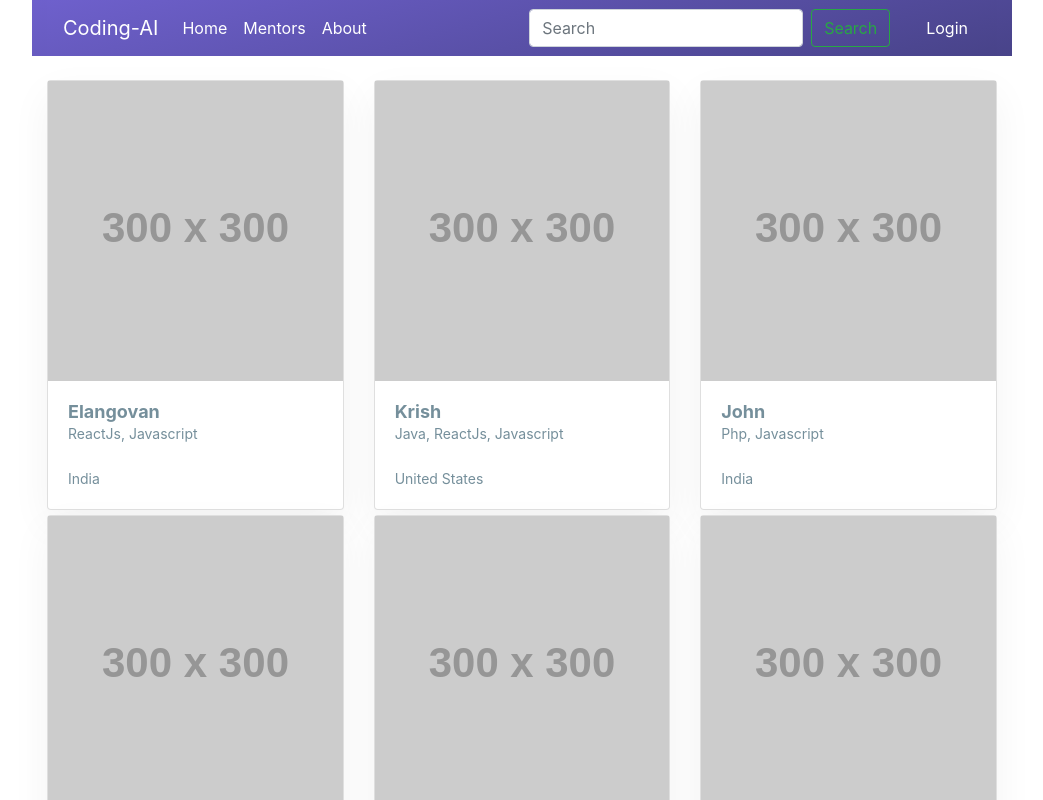
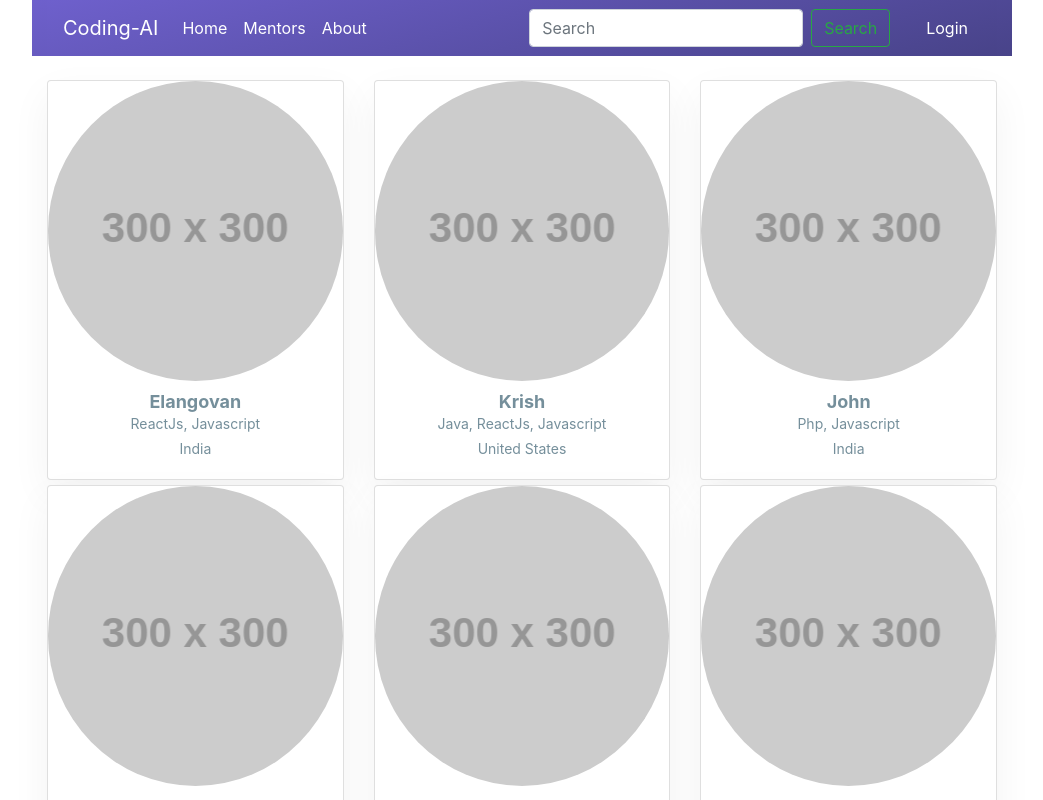
Before and after one commit to ITexpLee/coding-ai, a React (Create React App) app: page / in a window 1280 px wide. Shown: the top 800 px of the page, without its empty margins (118-1161 px from the left). Built offline with nearby package versions, Linux system fonts and the light colour scheme.

Commit message:
made images circles

```diff
--- a/src/styles.css
+++ b/src/styles.css
@@ -114,8 +114,10 @@ body {
 }
 
 .card .content-card {
-	padding: 20px;
-	margin-bottom: 20px;
+    /* padding: 20px; */
+    padding-top: 10px;
+    margin-bottom: 20px;
+    text-align: center;
 }
 
 .card h3 {
@@ -133,7 +135,8 @@ body {
 	min-height: 300px;
 	background-repeat: no-repeat;
 	background-position: center center;
-	background-attachment: scroll;
+    background-attachment: scroll;
+    border-radius: 50%;
 	-webkit-background-size: cover;
 	-moz-background-size: cover;
 	-o-background-size: cover;
```
